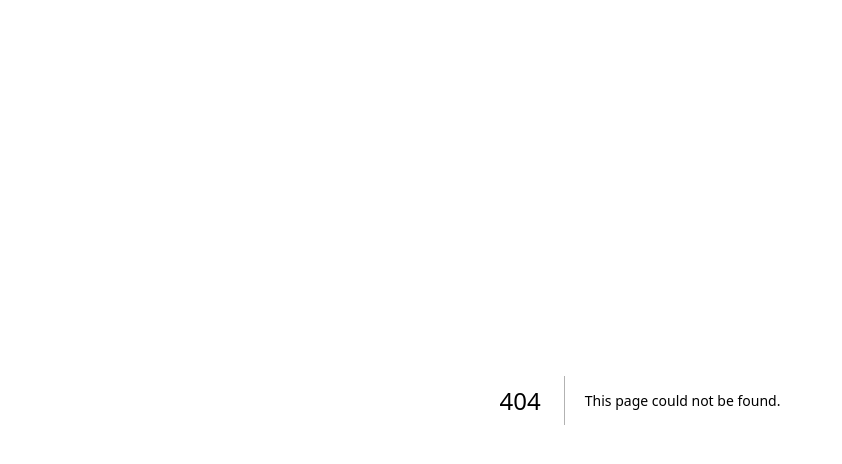
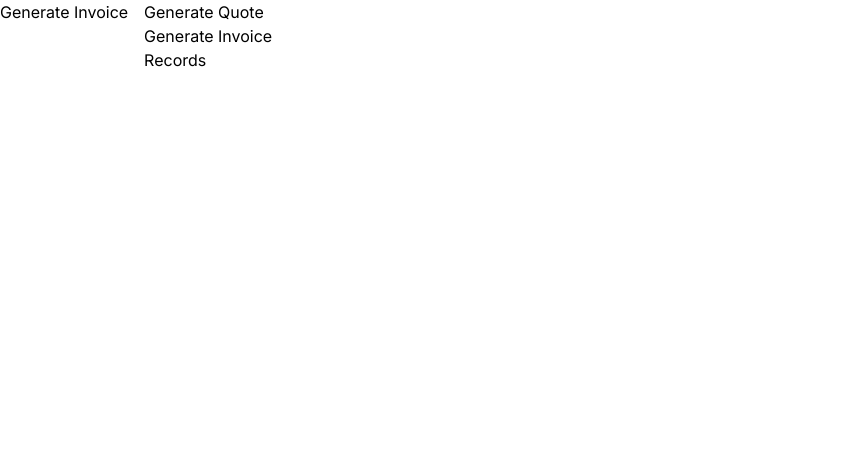
Before and after one commit to Chxshire22/next-ecommerce, a Next.js app: page /protected/generate-invoice in a window 1280 px wide. Before the commit this address had no page. Shown: the top 464 px of the page, without its empty margins (0-842 px from the left). Built offline with nearby package versions, Linux system fonts and the light colour scheme.

Commit message:
updated the login page so that auth'd users cannot access

```diff
--- /dev/null
+++ b/src/app/components/AdminNav.tsx
@@ -0,0 +1,19 @@
+import Link from "next/link";
+
+export default function AdminNav() {
+	return (
+		<nav>
+			<ul>
+				<li>
+					<Link href="/protected/generate-quote">Generate Quote</Link>
+				</li>
+				<li>
+					<Link href="/protected/generate-invoice">Generate Invoice</Link>
+				</li>
+				<li>
+					<Link href="/protected/records">Records</Link>
+				</li>
+			</ul>
+		</nav>
+	);
+}
--- /dev/null
+++ b/src/app/protected/generate-invoice/page.tsx
@@ -0,0 +1,3 @@
+export default function GenerateInvoice() {
+	return <h1>Generate Invoice</h1>;
+}
--- /dev/null
+++ b/src/app/protected/generate-quote/page.tsx
@@ -0,0 +1,3 @@
+export default function GenerateQuote() {
+	return <h1>Generate Quote</h1>;
+}
--- /dev/null
+++ b/src/app/protected/layout.tsx
@@ -0,0 +1,15 @@
+import AdminNav from "../components/AdminNav";
+
+export default function Layout({
+  children,
+}: Readonly<{
+  children: React.ReactNode;
+}>) {
+// set up a side nav bar to access generate quote, generate invoice, and view past quotes and invoices
+  return (
+		<div className="flex flex-row gap-4">
+		{children}
+		<AdminNav/>
+		</div>
+  );
+}
--- /dev/null
+++ b/src/app/protected/records/page.tsx
@@ -0,0 +1,3 @@
+export default function Records() {
+	return <h1>Records</h1>;
+}
```
Also changed, not shown: src/middleware.ts (+17 -11 lines).
